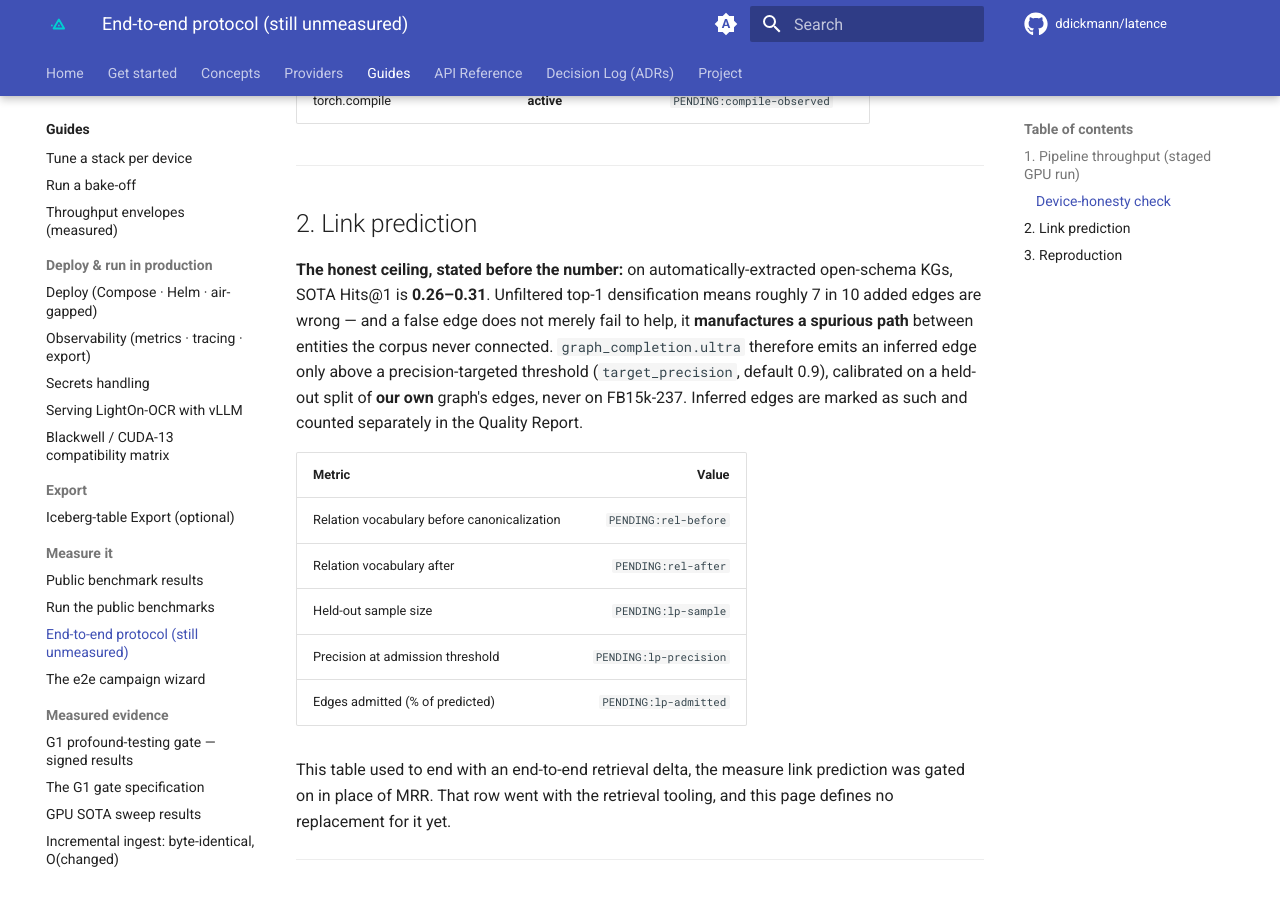
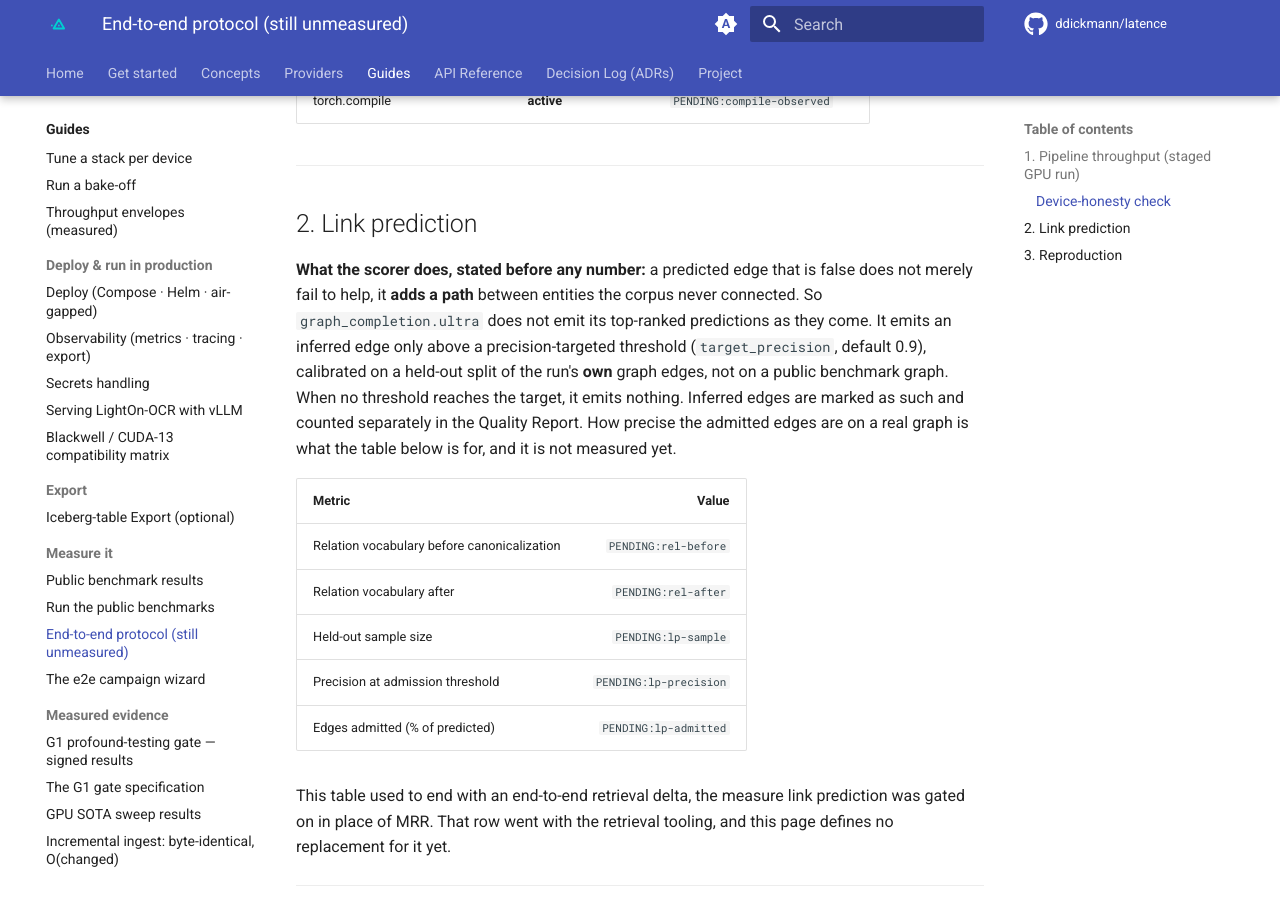
Before and after one commit to ddickmann/latence, an MkDocs documentation site: the page built from docs/BENCHMARKS-E2E.md, in a window 1280 px wide and 900 px high, scrolled down 2043 px. Built offline with MkDocs 1.6.1 and Material for MkDocs 9.7.7, drawn with Linux system fonts in a browser that asks for light colours; comment, search, counter and statistics services are not loaded.

Commit message:
BENCHMARKS-E2E: drop a literature figure the tree holds no source for
The link-prediction section quoted a state-of-the-art Hits@1 range and
derived an error rate from it. No ADR, evidence page or research note in
the repository cites a paper or a table for either number. The
paragraph now states only what the scorer does, which the code and its
tests show, and that the precision of admitted edges is not measured.

```diff
--- a/docs/BENCHMARKS-E2E.md
+++ b/docs/BENCHMARKS-E2E.md
@@ -70,13 +70,14 @@ is not comparable to anything.
 
 ## 2. Link prediction
 
-**The honest ceiling, stated before the number:** on automatically-extracted open-schema KGs, SOTA
-Hits@1 is **0.26–0.31**. Unfiltered top-1 densification means roughly 7 in 10 added edges are wrong —
-and a false edge does not merely fail to help, it **manufactures a spurious path** between
-entities the corpus never connected. `graph_completion.ultra` therefore emits an inferred edge
-only above a precision-targeted threshold (`target_precision`, default 0.9), calibrated on a
-held-out split of **our own** graph's edges, never on FB15k-237. Inferred edges are marked as
-such and counted separately in the Quality Report.
+**What the scorer does, stated before any number:** a predicted edge that is false does not
+merely fail to help, it **adds a path** between entities the corpus never connected. So
+`graph_completion.ultra` does not emit its top-ranked predictions as they come. It emits an
+inferred edge only above a precision-targeted threshold (`target_precision`, default 0.9),
+calibrated on a held-out split of the run's **own** graph edges, not on a public benchmark
+graph. When no threshold reaches the target, it emits nothing. Inferred edges are marked as such
+and counted separately in the Quality Report. How precise the admitted edges are on a real graph
+is what the table below is for, and it is not measured yet.
 
 | Metric | Value |
 |---|---:|
```
